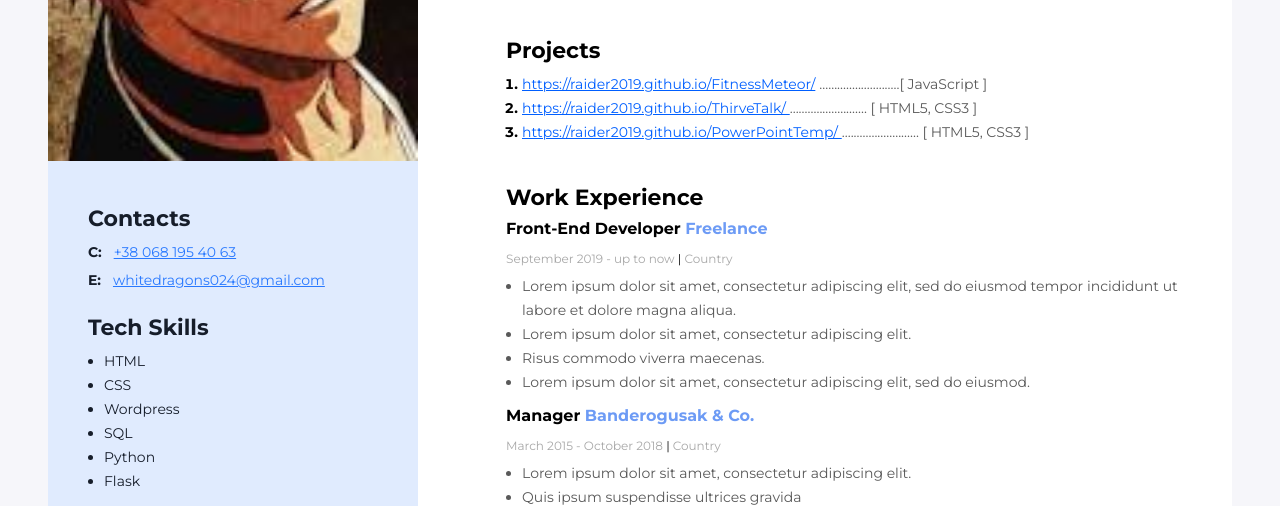
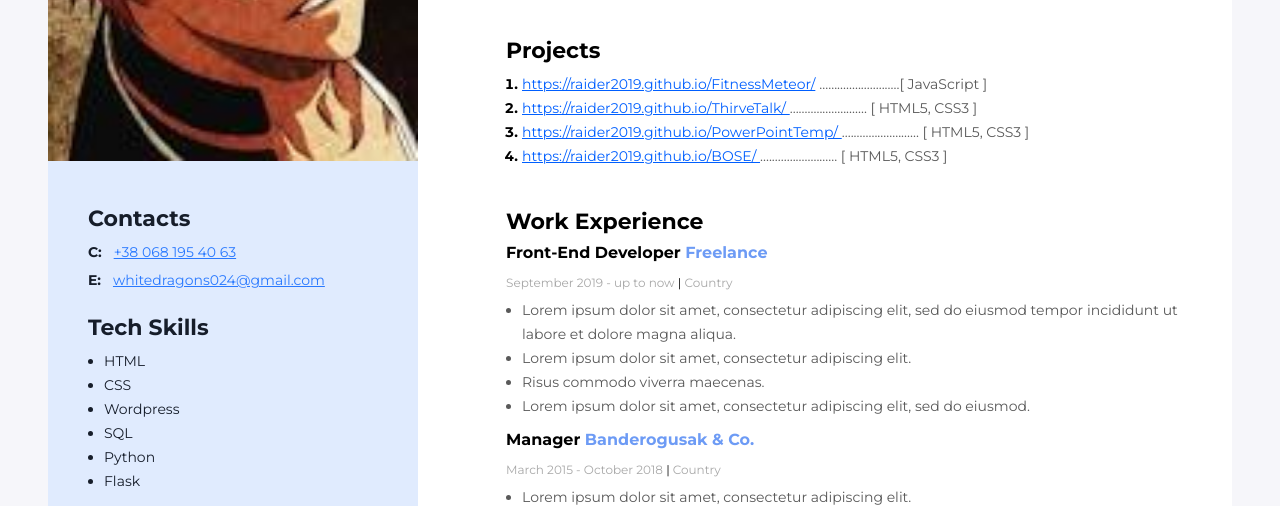
Before and after one commit to Raider2019/Resume, a plain HTML site: page index.html in a window 1280 px wide. Shown: the part 297-803 px from the top of the page. Drawn offline with Linux system fonts and the light colour scheme.

Commit message:
Update index.html

```diff
--- a/index.html
+++ b/index.html
@@ -60,6 +60,17 @@
                 href="https://raider2019.github.io/PowerPointTemp/"
                 target="_blank"
                 >https://raider2019.github.io/PowerPointTemp/
+              </a>
+              <span class="my-projects-item-tech">
+                .......................... [ HTML5, CSS3 ]</span
+              >
+            </li>
+            <li class="my-projects-item">
+              <a
+                class="my-projects-item-link"
+                href="https://raider2019.github.io/BOSE/"
+                target="_blank"
+                >  https://raider2019.github.io/BOSE/
               </a>
               <span class="my-projects-item-tech">
                 .......................... [ HTML5, CSS3 ]</span
```
